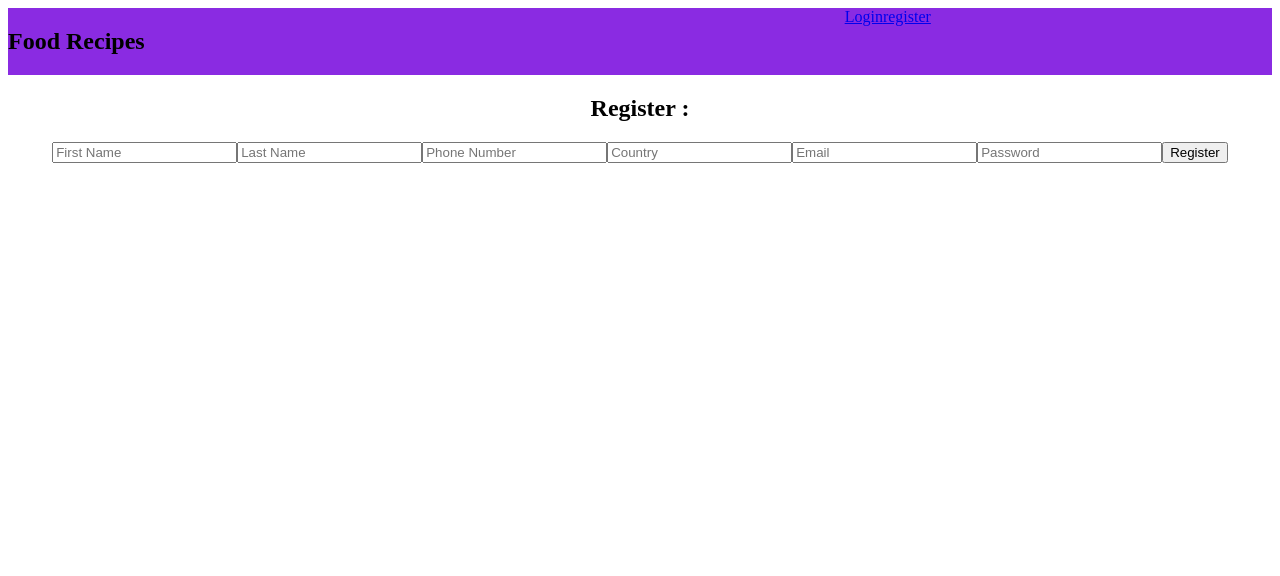
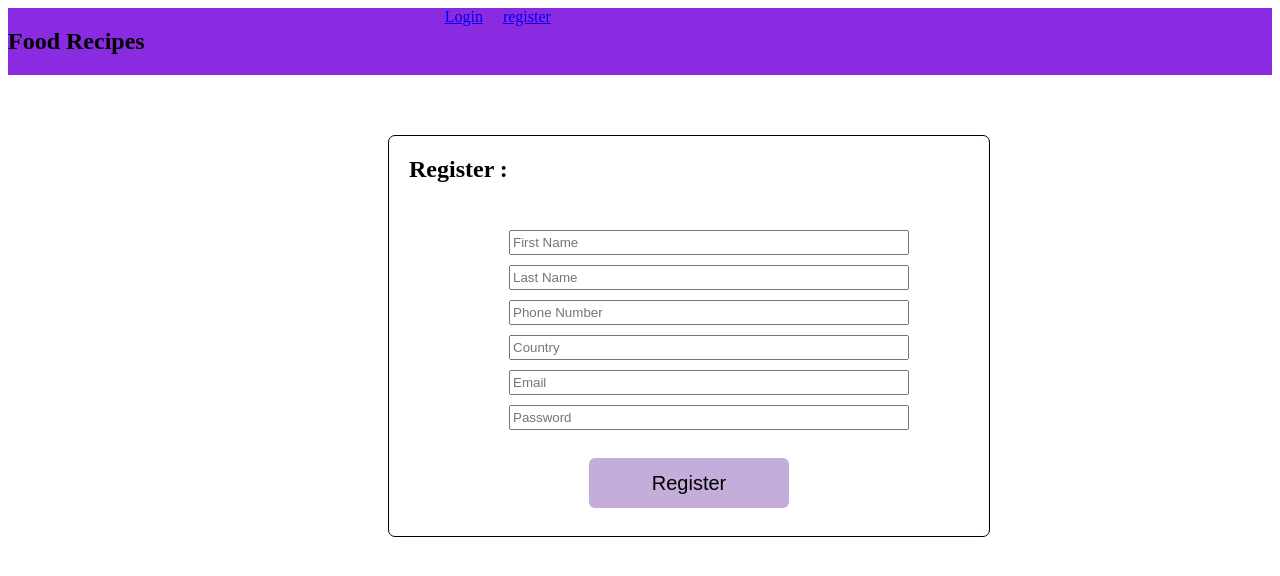
Before and after one commit to C6-AshrafSAlalaqmeh/MERAKI_Academy_Project_4, a React (Create React App) app in the folder frontend/: page /register in a window 1280 px wide. Shown: the top 576 px of the page. Built offline with nearby package versions, Linux system fonts and the light colour scheme.

Commit message:
some style

```diff
--- a/frontend/src/App.js
+++ b/frontend/src/App.js
@@ -8,6 +8,7 @@ import { useState } from "react";
 import List from "./components/List";
 import Products from "./components/Products";
 import Detalis from "./components/Detalis";
+import AddProduct from "./components/AddProduct";
 
 
 
@@ -17,17 +18,22 @@ const [showNavbar , setshowNavbar]= useState(false)
 const[token , setToken]=useState("")
 const [listidOriginal , setListIdOriginal]= useState("")
 const [showcreateProduct , setShowCreateProduct]= useState(false)
+const [ProductItem , setProducts]=useState([])
+const [message, setMessage] = useState("")
+const [showMessage, setShowMessage] = useState(false)
+
 
   return (
     <div className="App">
-      <Navbar showNavbar={showNavbar} showcreateProduct={showcreateProduct} setShowCreateProduct={setShowCreateProduct} />
+      <Navbar showNavbar={showNavbar} setProducts={setProducts} showcreateProduct={showcreateProduct} setShowCreateProduct={setShowCreateProduct} />
      {ShowHome && <Home/>}
       <Routes>
-    <Route path="/login" element={<Login setShoeHome={setShoeHome} setshowNavbar={setshowNavbar} setToken={setToken} />}/>
-    <Route path="/register" element={<Register setShoeHome={setShoeHome}/>}/>
+    <Route path="/login" element={<Login showMessage={showMessage} setShowMessage={setShowMessage} message={message} setMessage={setMessage} setShoeHome={setShoeHome} setshowNavbar={setshowNavbar} setToken={setToken} />}/>
+    <Route path="/register" element={<Register showMessage={showMessage} setShowMessage={setShowMessage} message={message} setMessage={setMessage} setShoeHome={setShoeHome}/>}/>
     <Route path="/list" element={<List token={token} setListIdOriginal={setListIdOriginal} />}/>
-    <Route path="/product" element={<Products listidOriginal={listidOriginal} setShowCreateProduct={setShowCreateProduct} showcreateProduct={showcreateProduct}/>}/>
+    <Route path="/product" element={<Products setProducts={setProducts} ProductItem={ProductItem} listidOriginal={listidOriginal} setShowCreateProduct={setShowCreateProduct} showcreateProduct={showcreateProduct}/>}/>
     <Route path="/detalis" element={<Detalis/>}/>
+    <Route path="/addProduct" element={<AddProduct/>}/>
       </Routes>
     </div>
   );
--- /dev/null
+++ b/frontend/src/components/AddProduct/index.js
@@ -0,0 +1,20 @@
+import React from 'react'
+
+const AddProduct = () => {
+
+
+    return (
+     <>
+    <div>AddProduct</div>
+<input type='text' placeholder='Name Food'/>
+<input type='number' placeholder='Avarage'/>
+<input type='text' placeholder='Link Image For Food'/>
+<input type='text' placeholder='Ingredients'/>
+<input type='text' placeholder='Method'/>
+
+
+    </>
+  )
+}
+
+export default AddProduct
--- a/frontend/src/components/Home/index.js
+++ b/frontend/src/components/Home/index.js
@@ -2,6 +2,7 @@
 
 
 const Home = ()=>{
+
     return (
     <>
     <h1>Home </h1>
--- a/frontend/src/components/Login/index.js
+++ b/frontend/src/components/Login/index.js
@@ -1,11 +1,11 @@
 import React, { useState } from "react";
 import axios from 'axios'
 import { useNavigate } from "react-router-dom";
+import './style.css'
 
 
 
-
-const Login = ({setShoeHome,setshowNavbar,setToken}) => {
+const Login = ({setShowMessage,showMessage,message,setMessage,setShoeHome,setshowNavbar,setToken}) => {
   setShoeHome(false)
  const [email , setEmail]= useState("")
 const [password , setPassword] = useState("")
@@ -21,26 +21,30 @@ const buttLogin=()=>{
   .then((result)=>{
   console.log(result.data.Token)
   setToken(result.data.Token)
-  console.log(result.data.message)
  navigate('/list')
  setshowNavbar(true)
   })
   .catch((err)=>{
     console.log(err.response.data.message)
+    setMessage(err.response.data.message)
+    setShowMessage(true)
   })
 }
 
 
 return(
      <div className="containerLogin">
-
+  <div className="titleLogin">
   <h1>Login :</h1>
+  </div>
   <div className="inputLogin">
-<input type='email' placeholder="Email" onChange={(e)=>{setEmail(e.target.value)}}/>
-<input type='Password' placeholder="Password" onChange={(e)=>{setPassword(e.target.value)}}/>
+<input className="inputEmail" type='email' placeholder="Email" onChange={(e)=>{setEmail(e.target.value)}}/>
+<input className="inputPassword" type='Password' placeholder="Password" onChange={(e)=>{setPassword(e.target.value)}}/>
 </div>
-<button onClick={buttLogin}> Login</button>
-
+<div className="divButtonLogin">
+<button className="ButtonLogin" onClick={buttLogin}> Login</button>
+</div>
+{showMessage && message}
   </div>
   )
 };
--- a/frontend/src/components/Login/style.css
+++ b/frontend/src/components/Login/style.css
@@ -0,0 +1,44 @@
+.containerLogin{
+    display: grid;
+    height: 400px;
+    width: 600px;
+    border: 1px solid;
+    margin-top: 60px;
+    margin-left: 380px;
+    border-radius: 7px;
+
+
+}
+.titleLogin{
+    justify-self: left;
+    margin-left: 20px;
+}
+
+.inputLogin{
+display: grid;
+width: 400px;
+height: 100px;
+gap: 10px;
+margin-left: 110px;
+}
+
+/* .divButtonLogin{
+
+} */
+.ButtonLogin{
+    font-size: 20px;
+    width: 200px;
+    height: 50px ;
+    border-radius: 6px;
+    border: 0px;
+    background-color: rgb(196, 173, 218);
+    cursor: pointer;
+
+}
+
+.ButtonLogin:hover{
+    /* transform:scale(1.08 );  */
+    transition: transform .5s ;
+    background-color: rgb(153, 79, 223);
+    transition:  background-color .5s ;
+}
--- a/frontend/src/components/Navbar/index.js
+++ b/frontend/src/components/Navbar/index.js
@@ -1,25 +1,49 @@
+import axios from 'axios'
+import { useEffect, useState } from 'react'
 import {Link} from 'react-router-dom'
 import './style.css'
 
-const Navbar = ({showNavbar , showcreateProduct ,setShowCreateProduct})=>{
+const Navbar = ({showNavbar , showcreateProduct ,setShowCreateProduct,setProducts})=>{
+    const [inputSearch , setInputSearch] = useState('')
 
+
+    const buttonSearch =()=>{
+        axios.get(`http://localhost:5000/product/search?name=${inputSearch}`)
+        .then((result)=>{
+        console.log(result.data.Product)
+        setProducts(result.data.Product)
+        })
+        .catch((err)=>{
+         console.log(err)
+        })
+
+
+
+}
         return (
     <>
     <div className='containNav'>
-    <h2>Food Recipes</h2>
+    <h2>Food <span>Recipes</span></h2>
+
+   {showcreateProduct && <div >
+    <input className="search" type="text" placeholder="Search" aria-label="Search" onChange={(e)=>{setInputSearch(e.target.value)}}></input>
+    <button onClick={buttonSearch}>Search</button>
+    </div>
+}   <div className='allLink'>
    {!showNavbar ?
-    <div>
+    <div className='loginAndRedister'>
     <Link to ='/login' >Login</Link>
     <Link to ='/register' >register</Link>
     </div>
     :
-    <div>
+    <div className='logoutAndHomeAndCreat'>
     <Link to ='/login' >Logout</Link>
     <Link   to ='/list'>Home</Link>
-   {showcreateProduct && <Link to ='/list' >Create Product</Link>}
+   {showcreateProduct && <Link to ='/addProduct' >Create Product</Link>}
 
     </div>
-}
+
+}</div>
     </div>
     </>
 )
--- a/frontend/src/components/Navbar/style.css
+++ b/frontend/src/components/Navbar/style.css
@@ -1,5 +1,13 @@
 .containNav{
     background-color: blueviolet;
     display: flex;
-    gap: 700px;
+    gap: 300px;
 }
+.loginAndRedister{
+    display: flex;
+    gap: 20px;
+}
+.logoutAndHomeAndCreat{
+    display: flex;
+    gap: 20px;
+}
--- a/frontend/src/components/Products/index.js
+++ b/frontend/src/components/Products/index.js
@@ -3,9 +3,8 @@ import { useEffect, useState } from "react"
 import { useNavigate } from "react-router-dom"
 
 
-const Products = ({listidOriginal ,setShowCreateProduct})=>{
+const Products = ({listidOriginal ,setShowCreateProduct,ProductItem,setProducts})=>{
     setShowCreateProduct(true)
-    const [Products , setProducts]=useState([])
     console.log(listidOriginal)
 
     const navigate = useNavigate();
@@ -29,7 +28,7 @@ const Products = ({listidOriginal ,setShowCreateProduct})=>{
     return (
         <>
         <h1>Products</h1>
-        {Products.length && Products.map((elem)=>{
+        {ProductItem.length && ProductItem.map((elem)=>{
             if(listidOriginal === elem.listId){
              return (
                  <>
--- a/frontend/src/components/Register/index.js
+++ b/frontend/src/components/Register/index.js
@@ -1,6 +1,8 @@
+import axios from "axios";
 import React, { useState } from "react";
+import './style.css'
 
-const Register = ({setShoeHome}) => {
+const Register = ({showMessage,setShowMessage,message,setMessage,setShoeHome}) => {
   setShoeHome(false)
   const [firstName , setFirstName]=useState("")
   const [lastName , setLastName]=useState("")
@@ -9,21 +11,46 @@ const Register = ({setShoeHome}) => {
   const [email , setEmail]=useState("")
   const [password , setPassword]=useState("")
 
+const buttonregister =()=>{
+  axios.post('http://localhost:5000/user/register',{
+    firstName ,
+    lastName,
+    Phone,
+    country,
+    email,
+    password ,
+    // role :""
+  })
+  .then((result)=>{
+  setMessage(result.data.message)
+  setShowMessage(true)
+  })
+  .catch((err)=>{
+
+    setMessage(err.response.data.message)
+    setShowMessage(true)
+  })
+
+}
+
 
   return (
   <div className="contanirReg">
-
+  <div className="titleRegister">
   <h2>Register :</h2>
+  </div>
+  <div className="inputsRegister">
     <input type='text' placeholder="First Name" onChange={(e)=>{setFirstName(e.target.value)}}/>
     <input type='text' placeholder="Last Name" onChange={(e)=>{setLastName(e.target.value)}}/>
-    <input type='text' placeholder="Phone Number" onChange={(e)=>{setPhone(e.target.value)}}/>
+    <input type='number' placeholder="Phone Number" onChange={(e)=>{setPhone(e.target.value)}}/>
     <input type='text' placeholder="Country" onChange={(e)=>{setCountry(e.target.value)}}/>
-    <input type='text' placeholder="Email" onChange={(e)=>{setEmail(e.target.value)}}/>
-    <input type='text' placeholder="Password" onChange={(e)=>{setPassword(e.target.value)}}/>
-
-           <button> Register</button>
-
-
+    <input onClick={()=>{setShowMessage(false)}} type='email' placeholder="Email" onChange={(e)=>{setEmail(e.target.value)}}/>
+    <input type='password' placeholder="Password" onChange={(e)=>{setPassword(e.target.value)}}/>
+    </div>
+    <div >
+     <button className="buttonRegister" onClick={buttonregister}> Register</button>
+     </div>
+    {showMessage && message }
     </div>)
 };
 export default Register;
--- a/frontend/src/components/Register/style.css
+++ b/frontend/src/components/Register/style.css
@@ -0,0 +1,37 @@
+.contanirReg{
+    width: 600px;
+    height: 400px;
+    display: grid;
+    border-radius: 7px;
+    border: 1px solid;
+    margin-top: 60px;
+    margin-left: 380px;
+
+}
+.inputsRegister{
+    display: grid;
+    width: 400px;
+    height: 200px;
+    margin-left: 120px;
+    gap: 10px;
+}
+.titleRegister{
+    justify-self: left;
+    margin-left: 20px;
+}
+.buttonRegister{
+    font-size: 20px;
+    width: 200px;
+    height: 50px ;
+    border-radius: 6px;
+    border: 0px;
+    background-color: rgb(196, 173, 218);
+    cursor: pointer;
+
+}
+
+.buttonRegister:hover{
+    transition: transform .5s ;
+    background-color: rgb(153, 79, 223);
+    transition:  background-color .5s ;
+}
```
Also changed, not shown: frontend/src/components/AddProduct/style.css (added), 1 other file (tests, documents, lock files or other folders).
